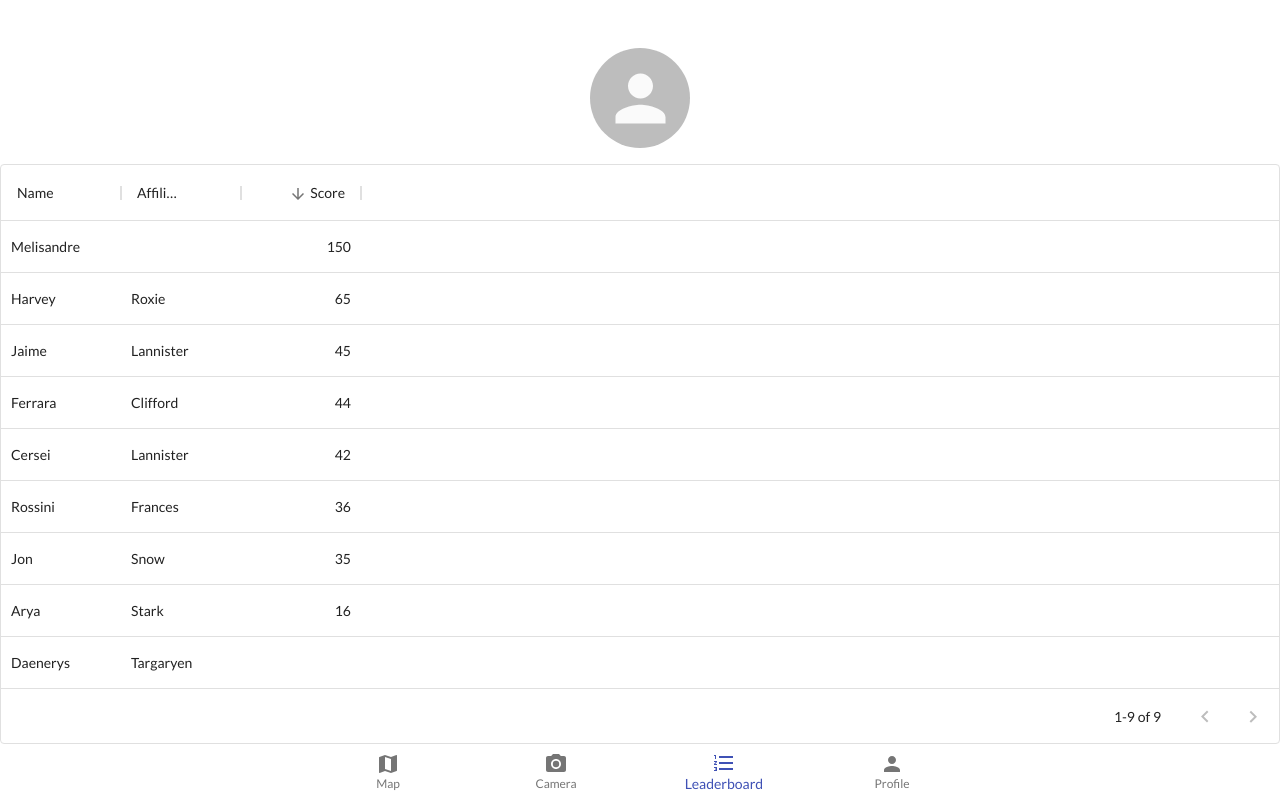
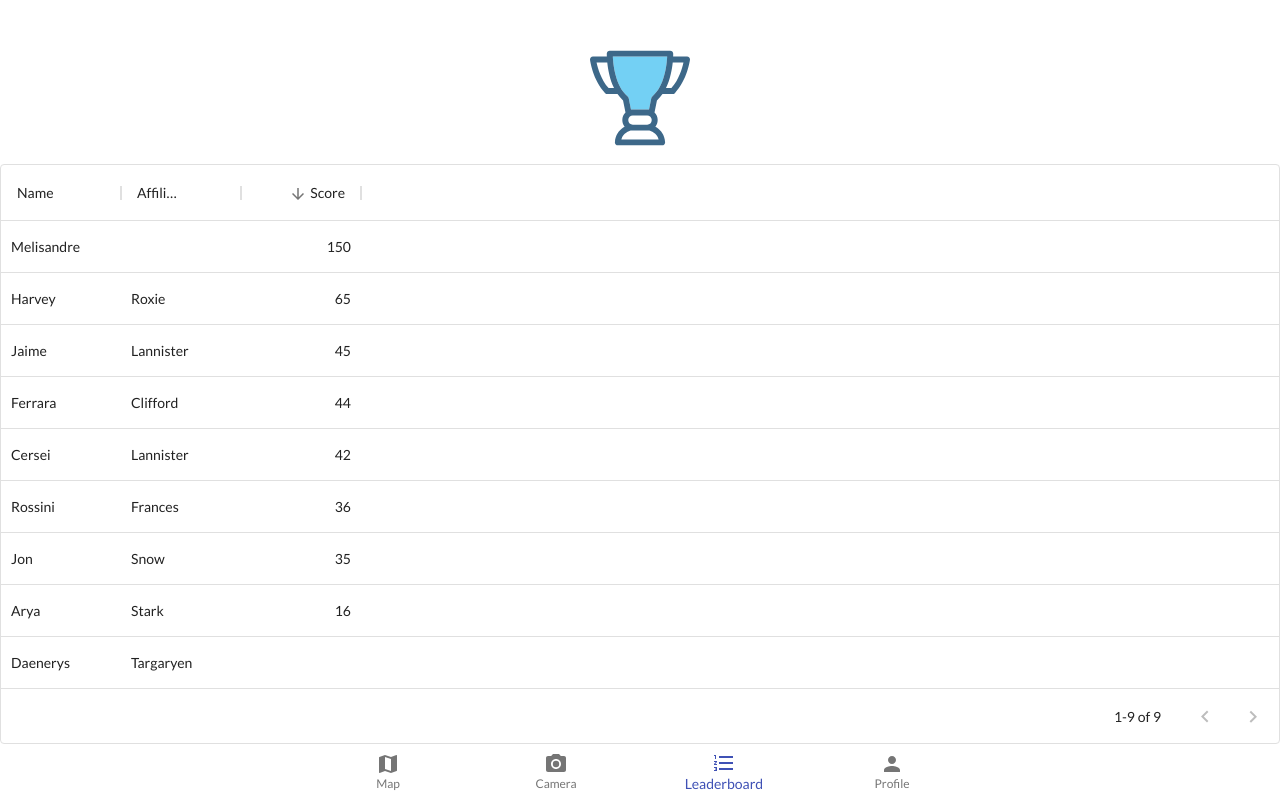
Before and after one commit to nikhilnanda21/HackUST21, a React (Create React App) app in the folder hack-front/: page / in a window 1280 px wide. Both pictures are taken after a click on the button "Leaderboard". Built offline with nearby package versions, Linux system fonts and the light colour scheme.

Commit message:
use trophy image

```diff
--- a/hack-front/src/components/Leaderboard.tsx
+++ b/hack-front/src/components/Leaderboard.tsx
@@ -1,3 +1,5 @@
+import Trophy from 'assets/trophy.svg';
+
 import React, { FC } from 'react';
 
 import { DataGrid, GridColDef, GridSortDirection } from '@material-ui/data-grid';
@@ -45,7 +47,7 @@ const StyledDataGrid = styled(DataGrid)`
 
 const Leaderboard: FC = () => (
   <LeaderboardContainer>
-    <StyledAvatar />
+    <StyledAvatar src={Trophy} alt="Trophy" variant="square" />
     <StyledDataGrid
       rows={rows}
       columns={columns}
```
Also changed, not shown: hack-front/src/assets/trophy.svg (added).
